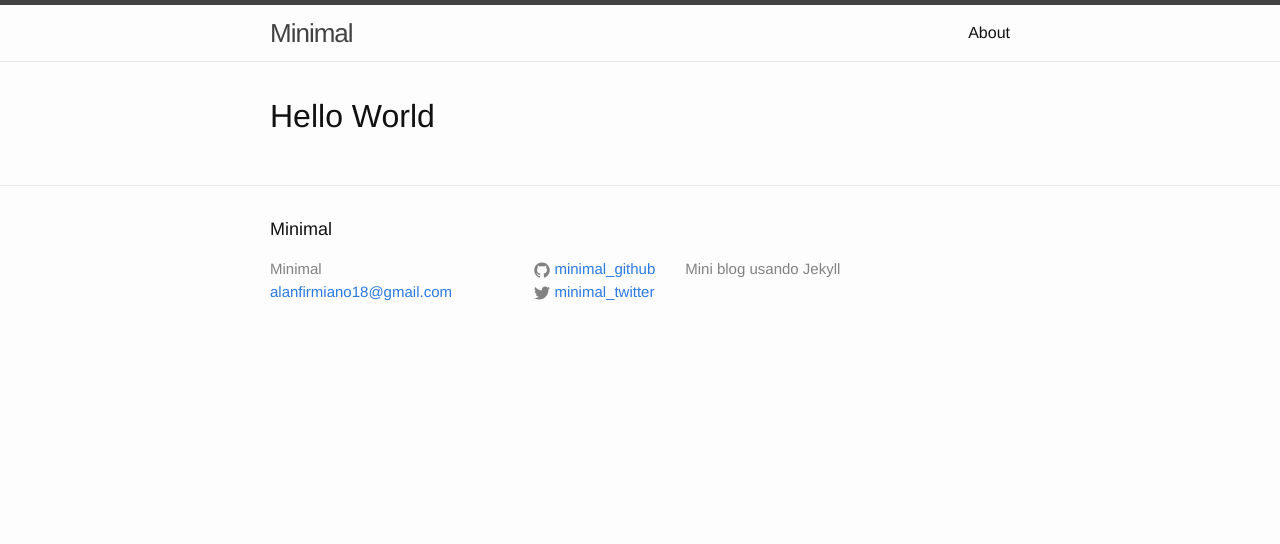
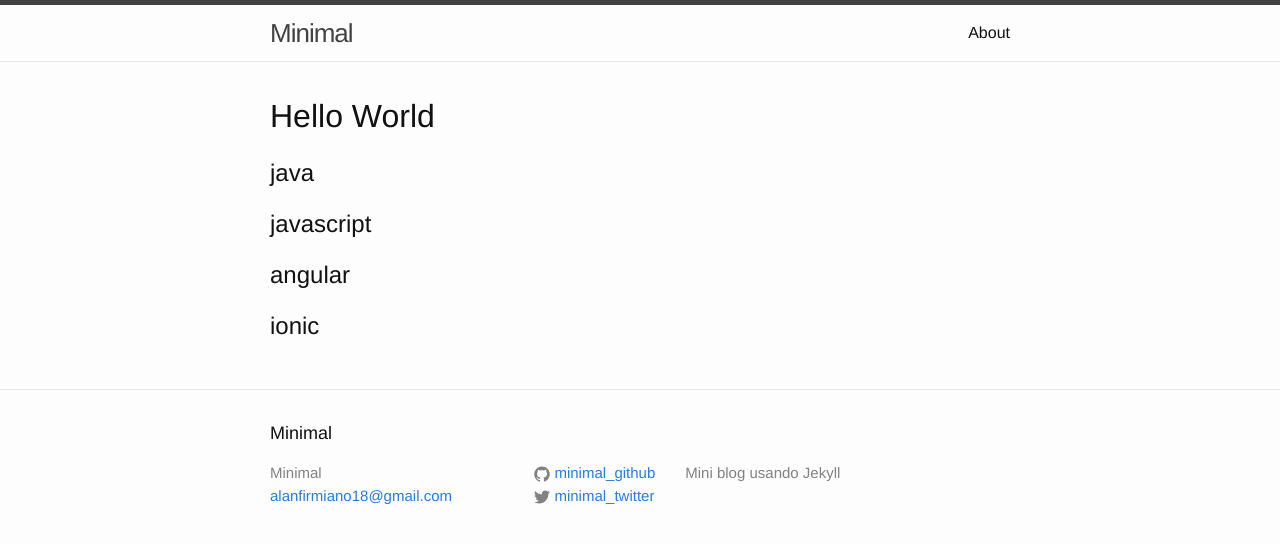
Before and after one commit to AlanFirmiano/minimal-blog, a Jekyll site: the page built from index.html, in a window 1280 px wide. Shown: the top 544 px of the page. Built offline with Jekyll 4.4.1, drawn with Linux system fonts in a browser that asks for light colours.

Commit message:
Usando função para percorrer skils

```diff
--- a/index.html
+++ b/index.html
@@ -1,6 +1,15 @@
 ---
 layout: default
 hello: "Hello World"
+skils:
+ - java
+ - javascript
+ - angular
+ - ionic
 ---
 
 <h1>{{page.hello}}</h1>
+
+{% for skil in page.skils %}
+  <h2>{{skil}}</h2>
+{% endfor %}
```
Also changed, not shown: 2 other files.
